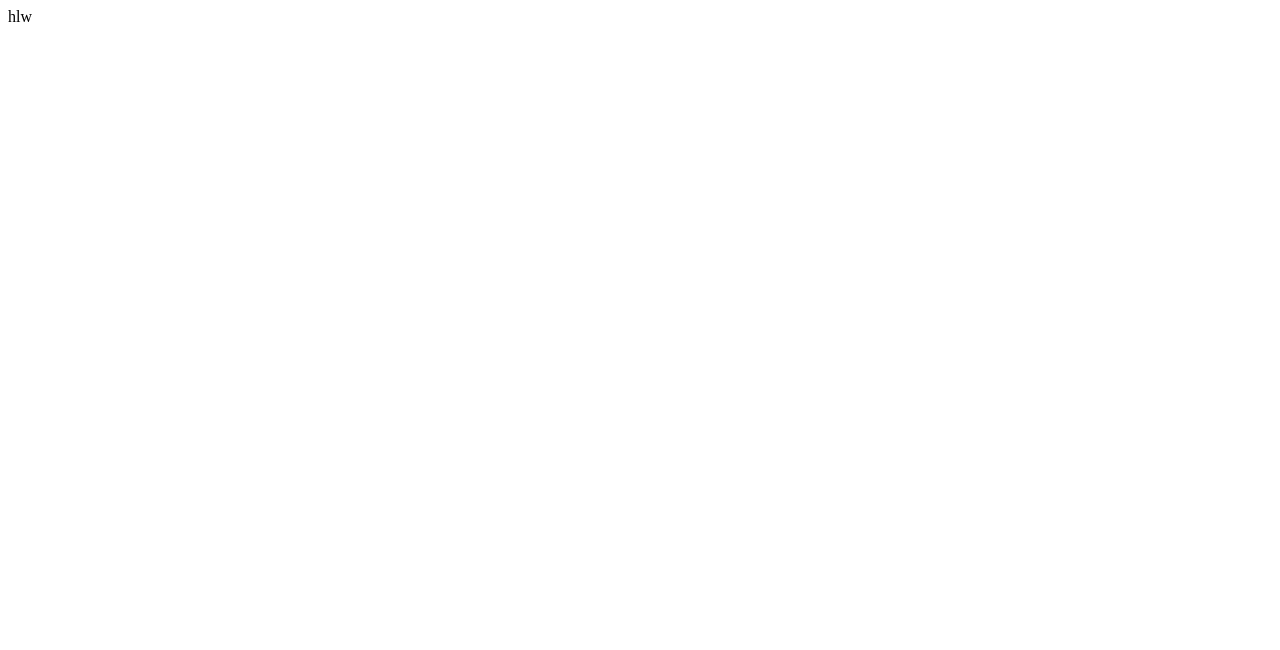
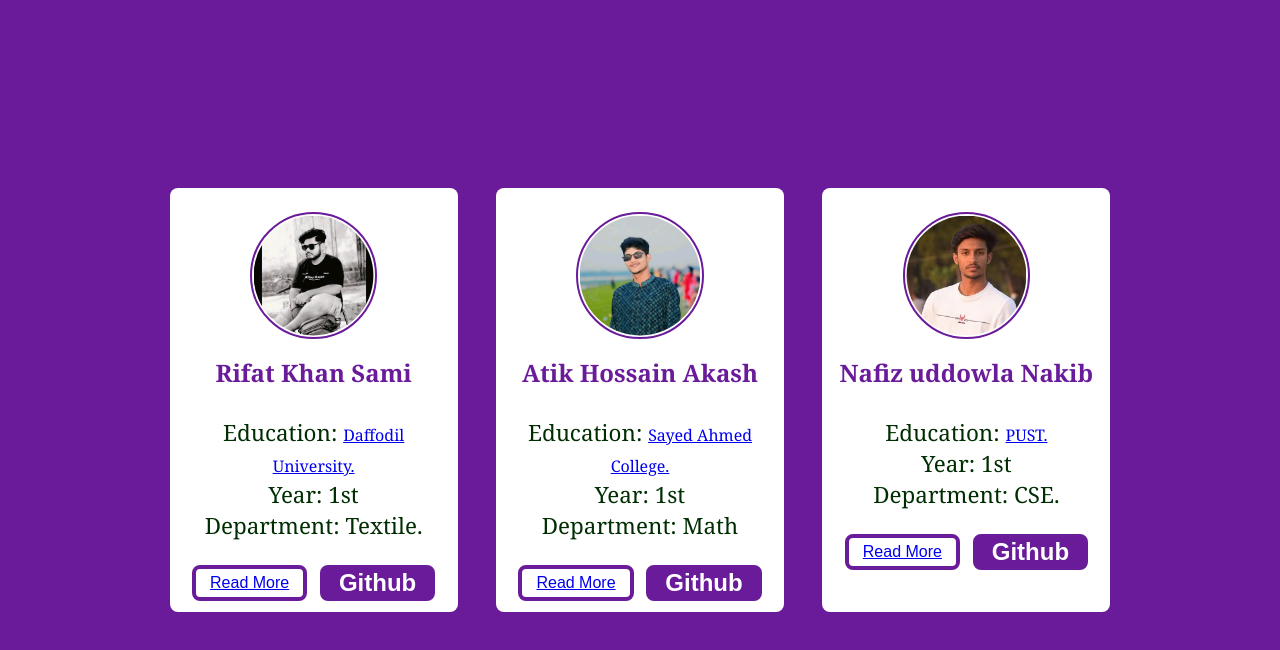
Before and after one commit to Nakib64/my-first-repo, a plain HTML site: page index.html in a window 1280 px wide. Drawn offline with Linux system fonts and the light colour scheme.

Commit message:
last one

```diff
--- a/index.html
+++ b/index.html
@@ -3,9 +3,59 @@
 <head>
     <meta charset="UTF-8">
     <meta name="viewport" content="width=device-width, initial-scale=1.0">
+    <link rel="stylesheet" href="style.css">
     <title>Document</title>
 </head>
 <body>
- <div>hlw</div>
+
+<div class="container">
+    <div class="image"> <img src="smi.jpg" alt="sami"></div>
+    <div class="name">
+         <p class="nm">Rifat Khan Sami</p>
+         <div class="star"> </div>
+         <div class="about">
+            Education: <a href="https://www.facebook.com/daffodilvarsity.edu.bd">Daffodil University.</a> <br>
+                Year: 1st <br>
+                Department: Textile. <br>
+         </div>
+          <div class="btn">
+            <button class="read"><a href="https://www.facebook.com/rksrifat.khan.1">Read More</a></button>
+            <button class="sub"><a href="https://github.com/Nakib64" class="git">Github</a></button>
+          </div>
+        </div>
+    </div>
+    <div class="container">
+       <div class="image"> <img src="akash.jpg" alt="sami"></div>
+        <div class="name">
+             <p class="nm">Atik Hossain Akash </p>
+             <div class="star"> </div>
+             <div class="about">
+                Education: <a href="https://www.facebook.com/profile.php?id=100085662601855">Sayed Ahmed College.</a> <br>
+                Year: 1st <br>
+                 Department: Math <br>
+
+             </div>
+              <div class="btn">
+                <button class="read"> <a href="https://www.facebook.com/profile.php?id=100078504643888">Read More</a></button>
+                <button class="sub"><a href="https://github.com/Nakib64" class="git">Github</a></button>
+              </div>
+            </div>
+        </div>
+        <div class="container">
+            <div class="image"> <img src="nakib.jpg" alt="sami"></div>
+            <div class="name">
+                 <p class="nm">Nafiz uddowla Nakib</p>
+                 <div class="star"> </div>
+                 <div class="about">
+                    Education: <a href="https://www.facebook.com/pustbd">PUST.</a> <br>
+                    Year: 1st <br>
+                     Department: CSE. <br></div>
+                  <div class="btn">
+                    <button class="read"><a href="https://www.facebook.com/nafizuddowla.nokib/">Read More</a></button>
+                    <button class="sub"><a href="https://github.com/Nakib64" class="git">Github</a></button>
+                  </div>
+                </div>
+            </div>
+
 </body>
 </html>
--- a/style.css
+++ b/style.css
@@ -1,5 +1,88 @@
-div{
-    height: 500px;
-    width: 500px;
-    background-color: blueviolet;
+*{
+    margin: 0 0 0 0;
+    padding: 0 0 0 0;
 }
+
+body{
+    height: 100vh;
+    background-color: #6a1b9a;
+    display: flex;
+    align-items: center;
+    justify-content: center;
+    gap: 3vw;
+}
+
+.container{
+    height: 48vh;
+    width: 20vw;
+    background-color: rgb(255, 255, 255);
+    text-align: center;
+    padding: 3vh 2vh 2vh 2vh;
+    font-size: 2.8vh;
+    font-family: Cambria, Cochin, Georgia, Times, 'Times New Roman', serif;
+    border-radius: 1vh;
+}
+
+img{
+    height: 15vh;
+    width: 15vh;
+    border: 0.3vh solid #6a1b9a;
+    border-radius: 50%;
+    padding: 0.2vh 0.2vh 0.2vh 0.2vh;
+
+}
+.image{
+    height:16vh ;
+    width: 20vw;
+    align-items: center;
+    justify-content: center;
+}
+p{
+    color: #6a1b9a;
+    font-size: 3vh;
+    font-weight: 700;
+    margin-top: 2vh;
+}
+.star{
+    height: 2.5vh;
+    width: 100%;
+}
+.about{
+    margin-top: 1vh;
+    color: rgb(0, 46, 2);
+
+}
+
+button{
+    height: 4.5vh;
+    width: 45%;
+
+}
+.btn{
+    display: flex;
+    align-items: center;
+    margin-top: 3vh;
+    justify-content: space-around;
+
+}
+.read{
+    color: #6a1b9a;
+    background-color: rgb(255, 255, 255);
+    border: 0.5vh solid #6a1b9a ;
+    border-radius: 1vh;
+}
+.sub{
+    color: white;
+    background-color: #6a1b9a;
+    border: 0.5vh solid #6a1b9a ;
+    border-radius: 1vh;
+}
+a{
+font-size: 2vh ;
+}
+.git{
+    color: white;
+    font-size: 3vh;
+    text-decoration: none;
+    font-weight: 700;
+}
```
Also changed, not shown: akash.jpg (added), nakib.jpg (added), piyel.jpg (added), sample.png (added), smi.jpg (added), 3 other files.
